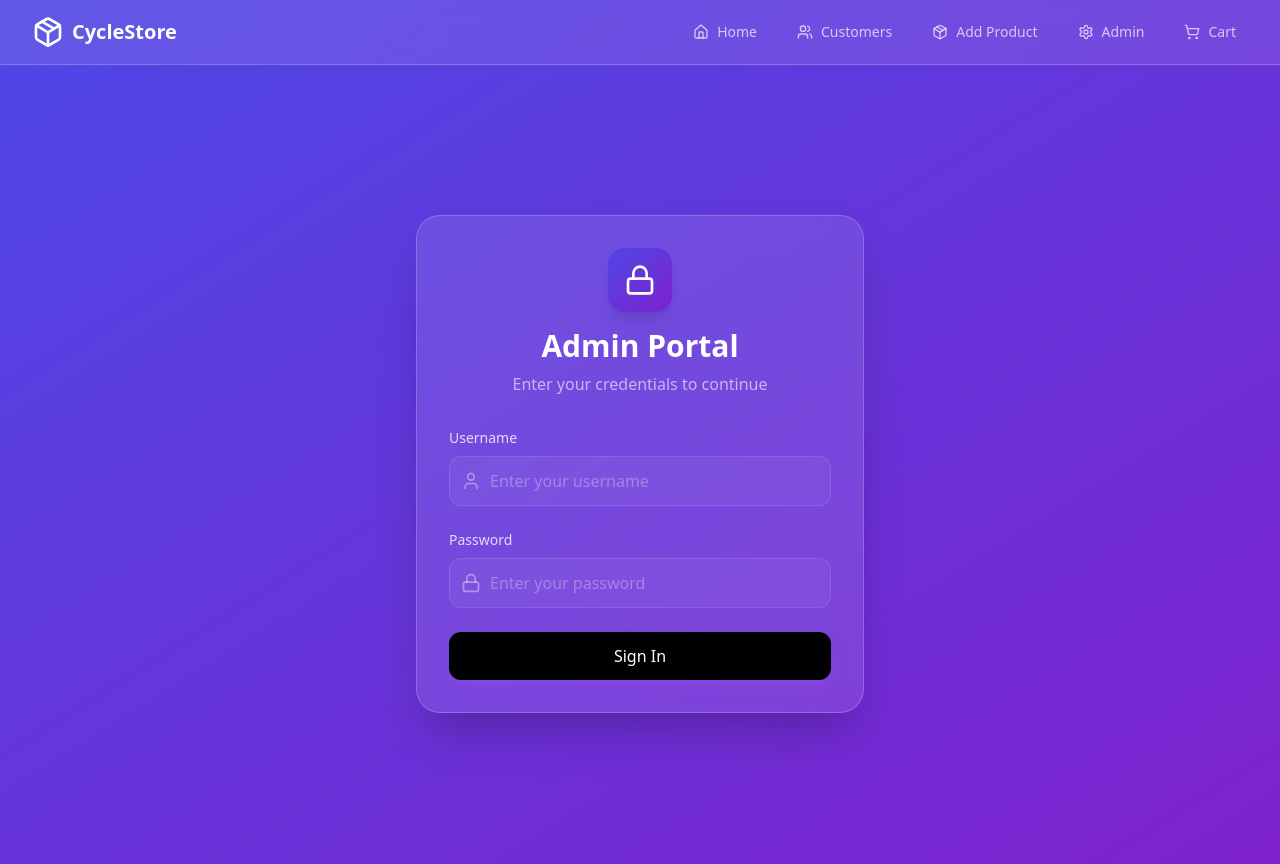
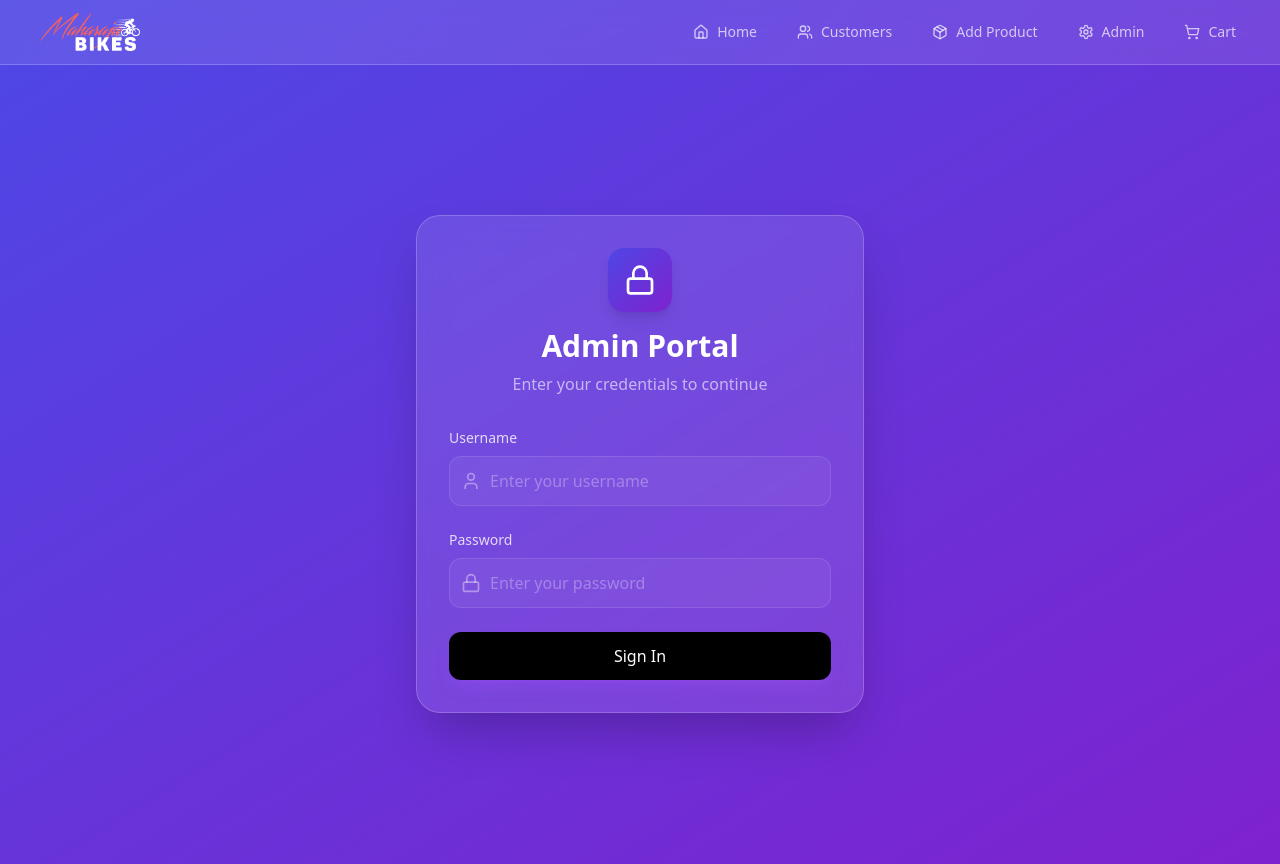
Before and after one commit to ashishume/cycle-exhibition, a React (Vite) app in the folder demo-cycle/: page /admin/login in a window 1280 px wide. Built offline with nearby package versions, Linux system fonts and the light colour scheme.

Commit message:
feat: logo updated

```diff
--- a/demo-cycle/index.html
+++ b/demo-cycle/index.html
@@ -2,7 +2,7 @@
 <html lang="en">
   <head>
     <meta charset="UTF-8" />
-    <!-- <link rel="icon" type="image/svg+xml" href="/vite.svg" /> -->
+    <link rel="icon" type="image/svg+xml" href="/logo.png" />
     <meta name="viewport" content="width=device-width, initial-scale=1.0" />
     <title>Cycle store</title>
   </head>
--- a/demo-cycle/src/Pages/Components/Navbar.tsx
+++ b/demo-cycle/src/Pages/Components/Navbar.tsx
@@ -36,10 +36,13 @@ const Navbar = () => {
         <div className="flex items-center justify-between h-16">
           {/* Logo and Brand */}
           <div className="flex-shrink-0 flex items-center">
-            <Package className="h-8 w-8 text-white" />
-            <span className="ml-2 text-xl font-bold text-white">
-              CycleStore
-            </span>
+            {/* <Package className="h-8 w-8 text-white" /> */}
+
+            <NavLink to={"/"}>
+              <span className="ml-2 text-xl font-bold text-white flex items-center">
+                <img src="/logo.png" height={100} width={100} />
+              </span>
+            </NavLink>
           </div>
 
           {/* Desktop Navigation */}
@@ -157,7 +160,9 @@ const NavbarWrapper: React.FC<{ children: React.ReactNode }> = ({
     <div className={isPresentationPage ? "h-screen overflow-hidden" : ""}>
       {showNavbar && <Navbar />}
       <div
-        className={`${showNavbar ? "pt-16" : ""} ${isPresentationPage ? "h-full" : ""}`}
+        className={`${showNavbar ? "pt-16" : ""} ${
+          isPresentationPage ? "h-full" : ""
+        }`}
       >
         {children}
       </div>
--- a/demo-cycle/src/Pages/Presentation.tsx
+++ b/demo-cycle/src/Pages/Presentation.tsx
@@ -198,7 +198,10 @@ const BikePresentation = () => {
 
       {/* Cart Summary */}
       <div className="absolute top-4 right-4 md:top-8 md:right-8 z-20">
-        <div className="flex items-center gap-2 md:gap-4">
+        <div
+          className="flex items-center gap-2 md:gap-4 cursor-pointer"
+          onClick={() => navigate("/cart")}
+        >
           <div className="text-white text-right">
             <div className="text-xs md:text-sm opacity-80">Cart Total</div>
             <div className="text-sm md:text-base font-bold">
@@ -207,10 +210,7 @@ const BikePresentation = () => {
             </div>
           </div>
           <div className="relative">
-            <ShoppingCart
-              className="w-5 h-5 md:w-6 md:h-6 text-white"
-              onClick={() => navigate("/cart")}
-            />
+            <ShoppingCart className="w-5 h-5 md:w-6 md:h-6 text-white" />
             {cartItems.length > 0 && (
               <div className="absolute -top-2 -right-2 w-4 h-4 md:w-5 md:h-5 bg-white rounded-full flex items-center justify-center">
                 <span className="text-xs font-bold text-indigo-600">
--- a/demo-cycle/src/utils/PdfGenerator.tsx
+++ b/demo-cycle/src/utils/PdfGenerator.tsx
@@ -37,7 +37,7 @@ export const generateOrderPDF = async (orderDetails: any) => {
     doc.setTextColor(255, 255, 255);
     doc.setFontSize(24);
     doc.setFont("helvetica", "bold");
-    centerText("Your Company Name", 20);
+    centerText("Maharaja Bikes", 20);
 
     doc.setFontSize(12);
     doc.setFont("helvetica", "normal");
```
Also changed, not shown: demo-cycle/public/logo.png (added), 1 other file (tests, documents, lock files or other folders).
